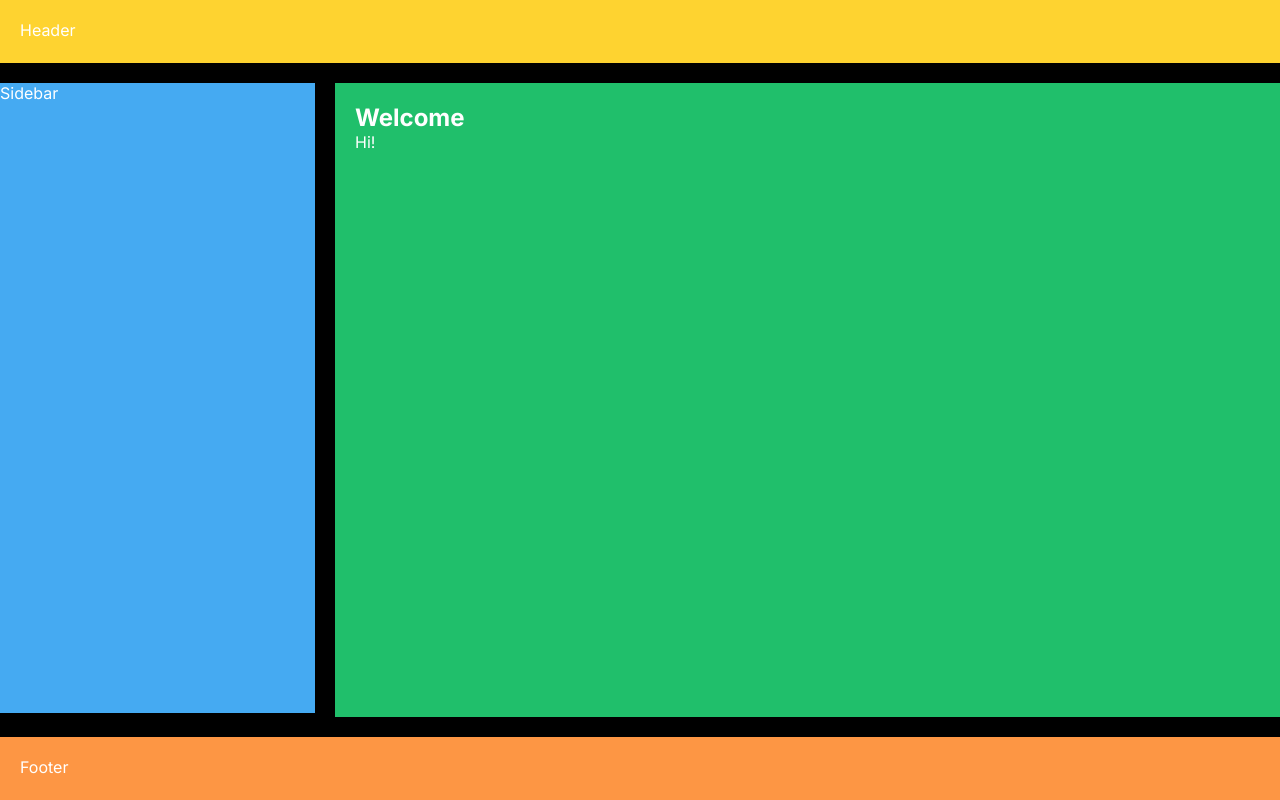
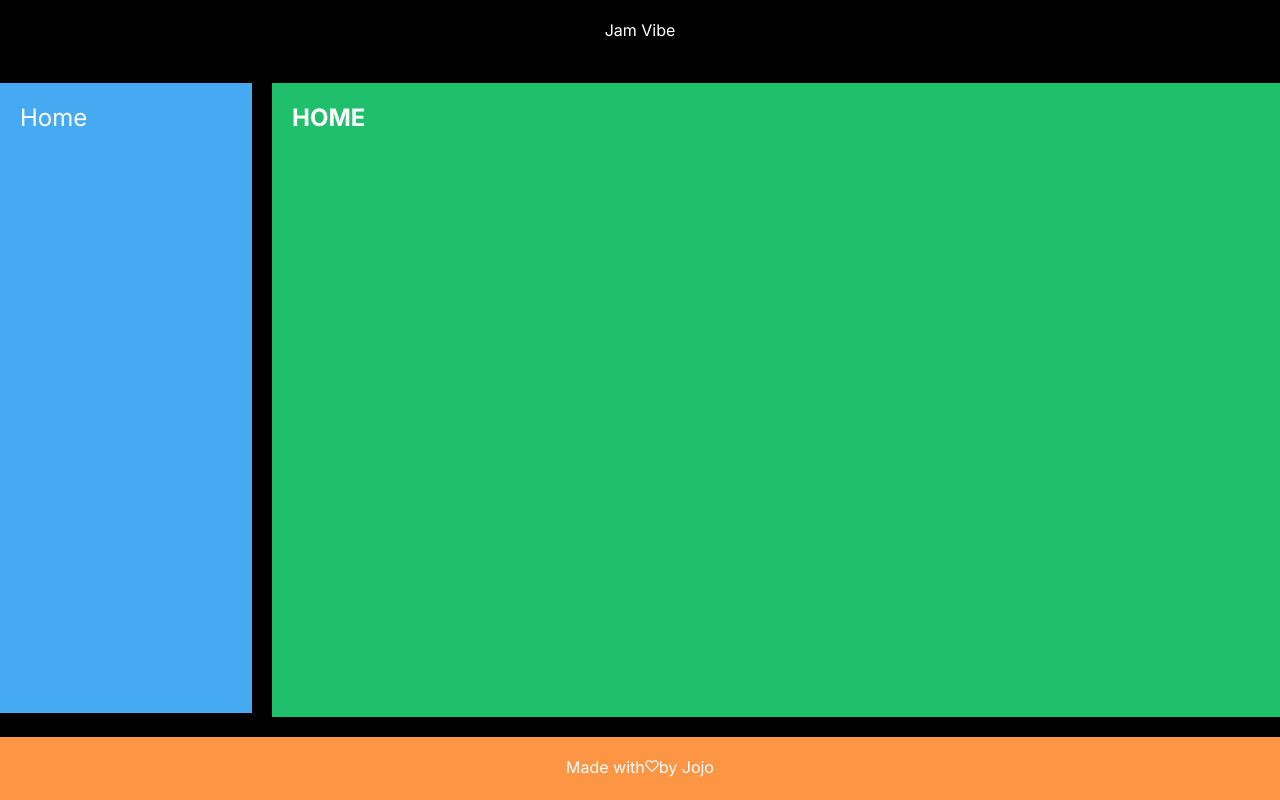
Before and after one commit to GoodCod3/jamvibe, a Next.js app: page / in a window 1280 px wide. Built offline with nearby package versions, Linux system fonts and the light colour scheme.

Commit message:
Configuring basic page structure

```diff
--- a/src/app/globals.css
+++ b/src/app/globals.css
@@ -23,35 +23,49 @@ body {
   background-color: #000;
   color: #fff;
   height: 100%;
-
 }
 
 header {
   grid-area: header;
-  background-color: #fed330;
   padding: 20px;
+  text-align: center;
 }
+
 article {
   grid-area: content;
   background-color: #20bf6b;
   padding: 20px;
 }
+
 aside {
   grid-area: sidebar;
   background-color: #45aaf2;
   height: calc(100vh - 170px);
   overflow-y: auto;
+}
 
+aside ul li {
+  width: 100%;
+  padding: 20px;
+  border-bottom: 1px solid º#fff;
+  font-size: 24px;
 }
+
+aside ul li:hover {
+  background-color: #1e7ec2;
+  cursor: pointer;
+}
+
 footer {
   padding: 20px;
   grid-area: footer;
   background-color: #fd9644;
+  text-align: center;
 }
 .wrapper {
   display: grid;
   grid-gap: 20px;
-  grid-template-columns: 1fr 3fr;
+  grid-template-columns: 1fr 4fr;
   grid-template-areas:
     "header  header"
     "sidebar content"
--- a/src/app/layout.tsx
+++ b/src/app/layout.tsx
@@ -16,7 +16,6 @@ export default function RootLayout({
 }: Readonly<{
     children: React.ReactNode;
 }>) {
-    console.log('soooo')
     return (
         <html lang="en">
             <body className={inter.className}>{children}</body>
--- a/src/components/Layout.tsx
+++ b/src/components/Layout.tsx
@@ -9,13 +9,22 @@ const RootLayout = ({ children }: IRootLayout) => {
     return (
         <>
             <div className="wrapper">
-                <header>Header</header>
+                <header>
+                    Jam Vibe
+                </header>
                 <article>
-                    <h1>Welcome</h1>
-                    <p>Hi!</p>
+                    {children}
                 </article>
-                <aside><ul><li>Sidebar</li></ul></aside>
-                <footer>Footer</footer>
+                <aside>
+                    <ul>
+                        <li>Home</li>
+                    </ul>
+                </aside>
+                <footer>
+                    Made with
+                    <svg xmlns="http://www.w3.org/2000/svg" width="14" height="14" viewBox="0 0 24 24" fill="none" stroke="currentColor" strokeWidth="2" strokeLinecap="round" strokeLinejoin="round" className="feather feather-heart"><path d="M20.84 4.61a5.5 5.5 0 0 0-7.78 0L12 5.67l-1.06-1.06a5.5 5.5 0 0 0-7.78 7.78l1.06 1.06L12 21.23l7.78-7.78 1.06-1.06a5.5 5.5 0 0 0 0-7.78z"></path></svg>
+                    by Jojo
+                </footer>
             </div>
         </>
     );
```
